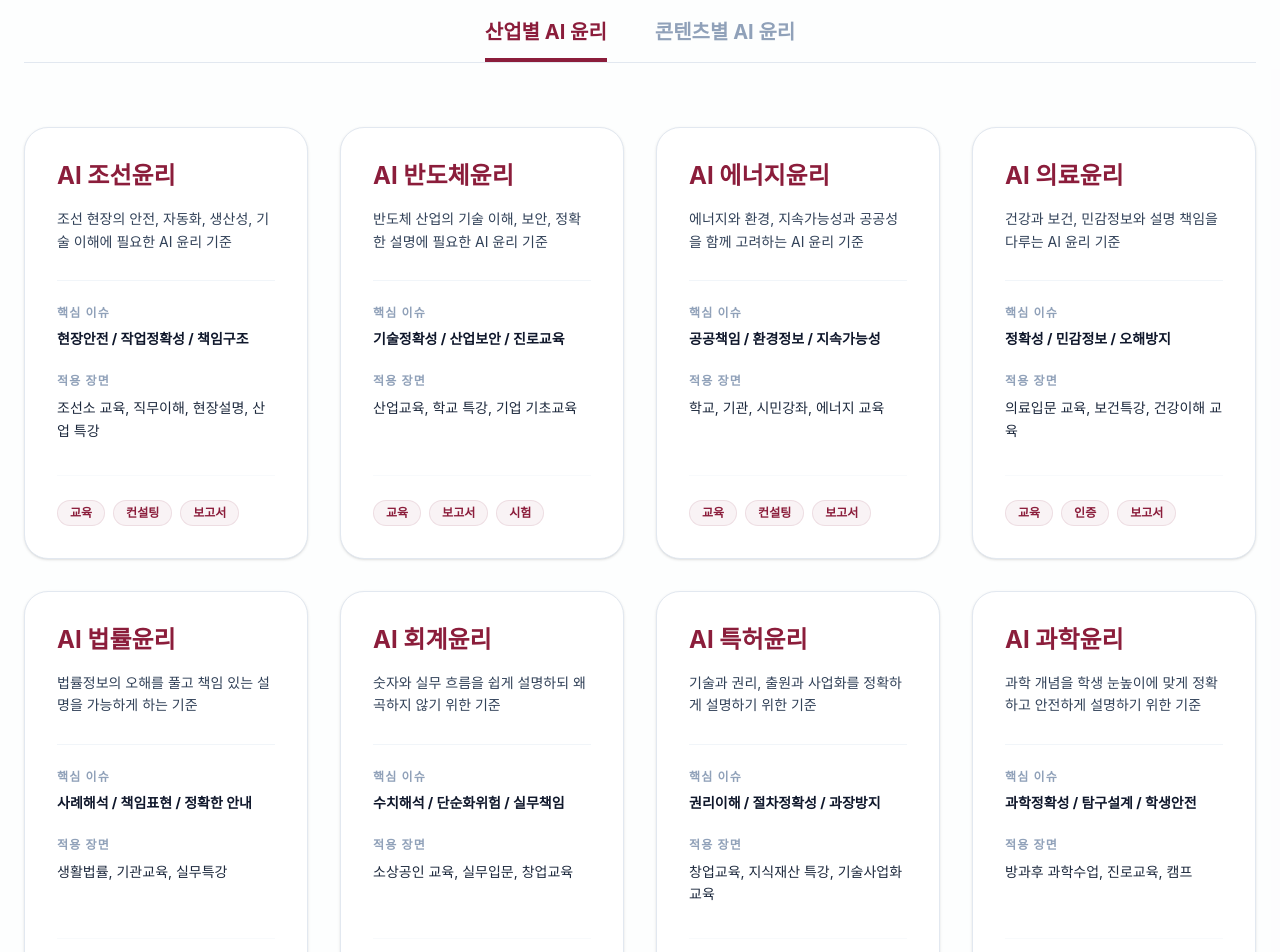
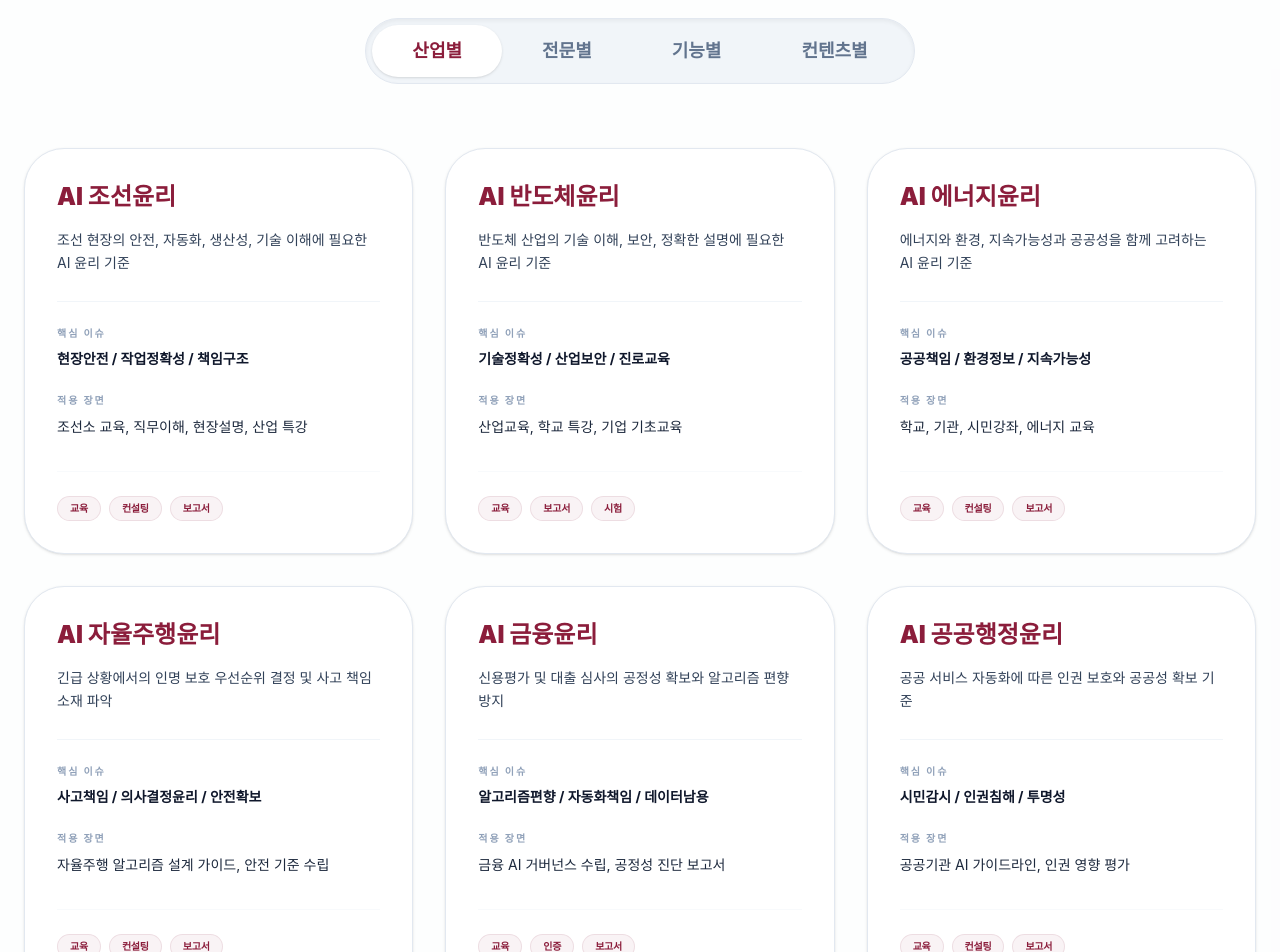
Before and after one commit to hu-tec/ai-ethics, a React (Vite) app: page /ai-ethics/fields in a window 1280 px wide. Shown: the part 440-1392 px from the top of the page. Built offline with nearby package versions, Linux system fonts and the light colour scheme.

Commit message:
Update Fields.tsx

```diff
--- a/src/app/Fields.tsx
+++ b/src/app/Fields.tsx
@@ -2,7 +2,7 @@ import React, { useState } from 'react';
 import { motion as Motion, AnimatePresence } from 'motion/react';
 import { clsx } from 'clsx';
 
-type TabType = 'industry' | 'content';
+type TabType = 'industry' | 'professional' | 'functional' | 'content';
 
 interface FieldItem {
   title: string;
@@ -43,6 +43,32 @@ export default function Fields() {
         tags: ["교육", "컨설팅", "보고서"]
       },
       {
+        title: "AI 자율주행윤리",
+        desc: "긴급 상황에서의 인명 보호 우선순위 결정 및 사고 책임 소재 파악",
+        issues: "사고책임 / 의사결정윤리 / 안전확보",
+        detailLabel: "적용 장면",
+        detailContent: "자율주행 알고리즘 설계 가이드, 안전 기준 수립",
+        tags: ["교육", "컨설팅", "보고서"]
+      },
+      {
+        title: "AI 금융윤리",
+        desc: "신용평가 및 대출 심사의 공정성 확보와 알고리즘 편향 방지",
+        issues: "알고리즘편향 / 자동화책임 / 데이터남용",
+        detailLabel: "적용 장면",
+        detailContent: "금융 AI 거버넌스 수립, 공정성 진단 보고서",
+        tags: ["교육", "인증", "보고서"]
+      },
+      {
+        title: "AI 공공행정윤리",
+        desc: "공공 서비스 자동화에 따른 인권 보호와 공공성 확보 기준",
+        issues: "시민감시 / 인권침해 / 투명성",
+        detailLabel: "적용 장면",
+        detailContent: "공공기관 AI 가이드라인, 인권 영향 평가",
+        tags: ["교육", "컨설팅", "보고서"]
+      },
+    ],
+    professional: [
+      {
         title: "AI 의료윤리",
         desc: "건강과 보건, 민감정보와 설명 책임을 다루는 AI 윤리 기준",
         issues: "정확성 / 민감정보 / 오해방지",
@@ -75,15 +101,23 @@ export default function Fields() {
         tags: ["교육", "컨설팅", "보고서"]
       },
       {
-        title: "AI 과학윤리",
-        desc: "과학 개념을 학생 눈높이에 맞게 정확하고 안전하게 설명하기 위한 기준",
-        issues: "과학정확성 / 탐구설계 / 학생안전",
+        title: "AI 보안윤리",
+        desc: "사이버 보안 강화와 동시에 발생할 수 있는 프라이버시 침해 방지",
+        issues: "프라이버시 / 감시체계 / 데이터권리",
         detailLabel: "적용 장면",
-        detailContent: "방과후 과학수업, 진로교육, 캠프",
-        tags: ["교육", "시험", "보고서"]
+        detailContent: "보안 시스템 운영 지침, 개인정보 영향 평가",
+        tags: ["교육", "컨설팅", "보고서"]
+      },
+      {
+        title: "AI 기술윤리",
+        desc: "범용 인공지능(AGI)의 발전 방향과 인류 가치 정렬을 위한 기준",
+        issues: "기술독점 / 통제불가능성 / 가치정렬",
+        detailLabel: "적용 장면",
+        detailContent: "R&D 윤리 헌장 제정, 개발자 가이드라인",
+        tags: ["교육", "보고서", "시험"]
       },
     ],
-    content: [
+    functional: [
       {
         title: "AI 문서윤리",
         desc: "문서, 보고서, 기획서, 안내문 작성 과정에서 필요한 신뢰와 출처의 기준",
@@ -125,6 +159,16 @@ export default function Fields() {
         tags: ["교육", "컨설팅", "보고서"]
       },
       {
+        title: "AI툴 윤리",
+        desc: "다양한 AI 도구 활용 시의 도덕적 책임과 오남용 방지를 위한 가이드",
+        issues: "도구남용 / 책임소재 / 결과편향",
+        detailLabel: "대표 문제",
+        detailContent: "비전문적 AI 활용, 편향된 결과물 무단 배포",
+        tags: ["교육", "인증"]
+      },
+    ],
+    content: [
+      {
         title: "AI 교육콘텐츠윤리",
         desc: "학생 대상 자료와 교안, 활동지 제작에 필요한 안전성과 설명 책임의 기준",
         issues: "아동대상안전 / 저작권 / 설명책임",
@@ -132,12 +176,54 @@ export default function Fields() {
         detailContent: "부정확한 자료, 학부모 신뢰 저하, 교육현장 오남용",
         tags: ["교육", "시험", "인증"]
       },
+      {
+        title: "AI 광고윤리",
+        desc: "알고리즘 기반 타겟팅 광고의 공정성과 소비자 기만 방지",
+        issues: "소비자오인 / 다크패턴 / 데이터수집",
+        detailLabel: "대표 문제",
+        detailContent: "과장 광고, 사용자 취약성 이용 마케팅",
+        tags: ["교육", "컨설팅", "보고서"]
+      },
+      {
+        title: "AI 웹툰/드라마/영화윤리",
+        desc: "창작 과정에서의 AI 활용 범위와 아티스트의 권리 보호",
+        issues: "스타일도용 / 배역권리 / 창작노동",
+        detailLabel: "대표 문제",
+        detailContent: "배우 초상권 무단 활용, 작가 고유 스타일 학습",
+        tags: ["교육", "보고서"]
+      },
+      {
+        title: "AI K-문화윤리",
+        desc: "한국적 가치와 문화유산의 올바른 표현 및 글로벌 확산을 위한 기준",
+        issues: "문화왜곡 / 정체성 / 글로벌기준",
+        detailLabel: "대표 문제",
+        detailContent: "한국 문화의 잘못된 학습 및 표현 배포",
+        tags: ["교육", "컨설팅"]
+      },
+      {
+        title: "AI 저작권/초상권윤리",
+        desc: "AI 학습 데이터와 결과물의 저작권 귀속 및 권리 보호 체계",
+        issues: "데이터학습 / 권리귀속 / 무단사용",
+        detailLabel: "대표 문제",
+        detailContent: "저작물 무단 크롤링, AI 생성물 저작권 분쟁",
+        tags: ["교육", "인증", "보고서"]
+      },
+      {
+        title: "AI 미술/음악윤리",
+        desc: "순수 예술 분야에서의 AI 창작 활동과 인간 창의성의 조화",
+        issues: "창의성논란 / 가치평가 / 예술윤리",
+        detailLabel: "대표 문제",
+        detailContent: "AI 생성 예술의 공모전 출품 논란 등",
+        tags: ["교육", "보고서"]
+      },
     ]
   };
 
   const tabs = [
-    { id: 'industry', label: '산업별 AI 윤리' },
-    { id: 'content', label: '콘텐츠별 AI 윤리' },
+    { id: 'industry', label: '산업별' },
+    { id: 'professional', label: '전문별' },
+    { id: 'functional', label: '기능별' },
+    { id: 'content', label: '컨텐츠별' },
   ];
 
   return (
@@ -159,24 +245,18 @@ export default function Fields() {
       <section className="py-16">
         <div className="container mx-auto px-4 md:px-6">
           {/* Tab Navigation */}
-          <div className="flex justify-center mb-16 border-b border-slate-200">
-            <div className="flex gap-12">
+          <div className="flex justify-center mb-16">
+            <div className="inline-flex bg-slate-100 p-1.5 rounded-full border border-slate-200 shadow-inner">
               {tabs.map((tab) => (
                 <button
                   key={tab.id}
                   onClick={() => setActiveTab(tab.id as TabType)}
                   className={clsx(
-                    "pb-4 text-xl font-bold transition-all relative",
-                    activeTab === tab.id ? "text-[#8B1D3B]" : "text-slate-400 hover:text-slate-600"
+                    "px-6 md:px-10 py-3 rounded-full text-base md:text-lg font-bold transition-all whitespace-nowrap",
+                    activeTab === tab.id ? "bg-white text-[#8B1D3B] shadow-sm" : "text-slate-500 hover:text-slate-800"
                   )}
                 >
                   {tab.label}
-                  {activeTab === tab.id && (
-                    <Motion.div
-                      layoutId="activeTab"
-                      className="absolute bottom-0 left-0 right-0 h-1 bg-[#8B1D3B]"
-                    />
-                  )}
                 </button>
               ))}
             </div>
@@ -185,24 +265,21 @@ export default function Fields() {
           <AnimatePresence mode="wait">
             <Motion.div
               key={activeTab}
-              initial={{ opacity: 0 }}
-              animate={{ opacity: 1 }}
-              exit={{ opacity: 0 }}
+              initial={{ opacity: 0, y: 20 }}
+              animate={{ opacity: 1, y: 0 }}
+              exit={{ opacity: 0, y: -20 }}
               transition={{ duration: 0.3 }}
-              className={clsx(
-                "grid gap-6 md:gap-8",
-                activeTab === 'industry' ? "grid-cols-1 md:grid-cols-2 lg:grid-cols-4" : "grid-cols-1 md:grid-cols-2 lg:grid-cols-3"
-              )}
+              className="grid grid-cols-1 md:grid-cols-2 lg:grid-cols-3 gap-6 md:gap-8 max-w-7xl mx-auto"
             >
               {fieldData[activeTab].map((item, idx) => (
                 <Motion.div
                   key={item.title}
-                  initial={{ opacity: 0, y: 20 }}
-                  animate={{ opacity: 1, y: 0 }}
+                  initial={{ opacity: 0, scale: 0.95 }}
+                  animate={{ opacity: 1, scale: 1 }}
                   transition={{ delay: idx * 0.05 }}
-                  className="bg-white p-8 rounded-3xl border border-slate-200 shadow-sm flex flex-col hover:shadow-md transition-shadow"
+                  className="bg-white p-8 rounded-[2.5rem] border border-slate-200 shadow-sm flex flex-col hover:shadow-xl hover:border-blue-200 transition-all duration-300"
                 >
-                  <h3 className="text-2xl font-bold text-[#8B1D3B] mb-4">{item.title}</h3>
+                  <h3 className="text-2xl font-black text-[#8B1D3B] mb-4">{item.title}</h3>
                   <p className="text-slate-700 text-sm leading-relaxed mb-6 h-12 line-clamp-2">
                     {item.desc}
                   </p>
@@ -211,18 +288,18 @@ export default function Fields() {
 
                   <div className="space-y-6 flex-grow">
                     <div>
-                      <h4 className="text-xs font-bold text-slate-400 uppercase tracking-widest mb-2">핵심 이슈</h4>
+                      <h4 className="text-[10px] font-black text-slate-400 uppercase tracking-[0.2em] mb-2">핵심 이슈</h4>
                       <p className="text-slate-900 text-sm font-bold">{item.issues}</p>
                     </div>
                     <div>
-                      <h4 className="text-xs font-bold text-slate-400 uppercase tracking-widest mb-2">{item.detailLabel}</h4>
+                      <h4 className="text-[10px] font-black text-slate-400 uppercase tracking-[0.2em] mb-2">{item.detailLabel}</h4>
                       <p className="text-slate-800 text-sm leading-relaxed">{item.detailContent}</p>
                     </div>
                   </div>
 
                   <div className="mt-8 pt-6 border-t border-slate-50 flex flex-wrap gap-2">
                     {item.tags.map((tag) => (
-                      <span key={tag} className="text-[#8B1D3B] text-xs font-bold bg-[#8B1D3B]/5 px-3 py-1 rounded-full border border-[#8B1D3B]/10">
+                      <span key={tag} className="text-[#8B1D3B] text-[10px] font-black bg-[#8B1D3B]/5 px-3 py-1 rounded-full border border-[#8B1D3B]/10 tracking-tight">
                         {tag}
                       </span>
                     ))}
```
